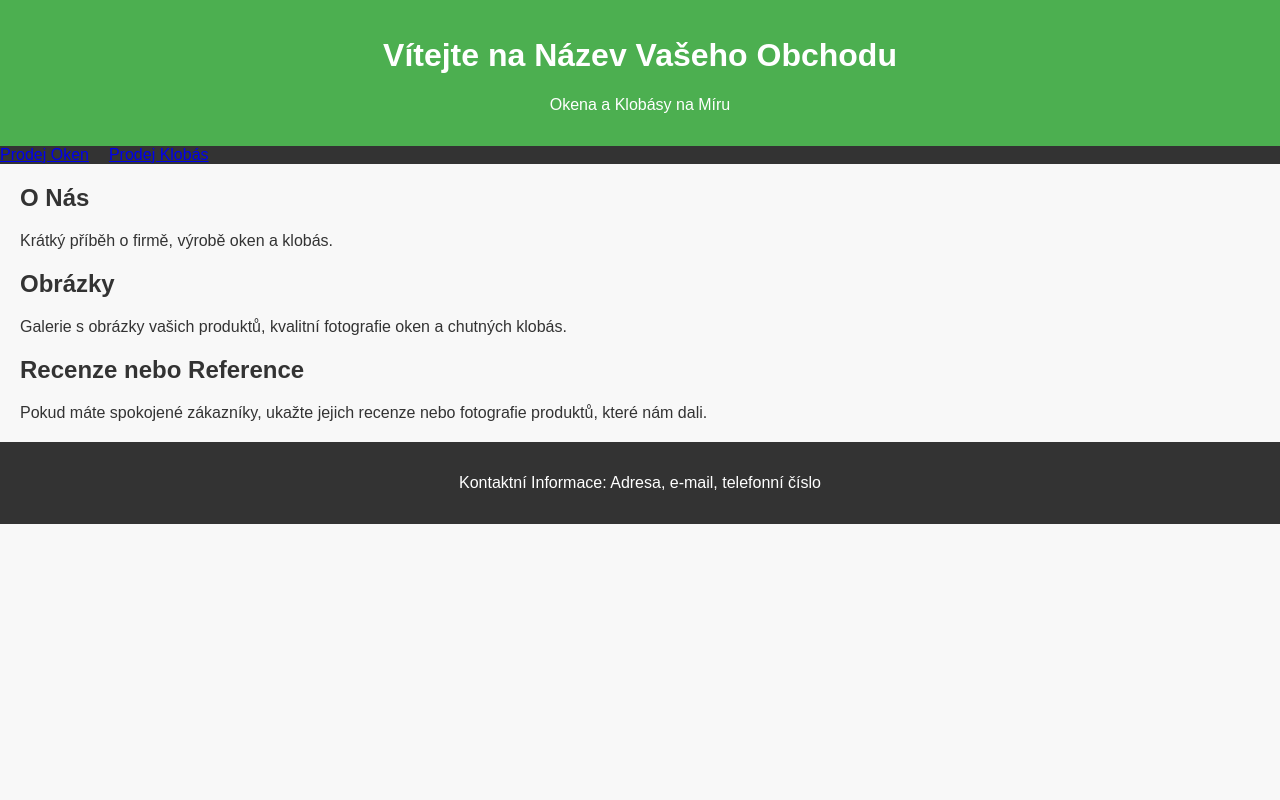
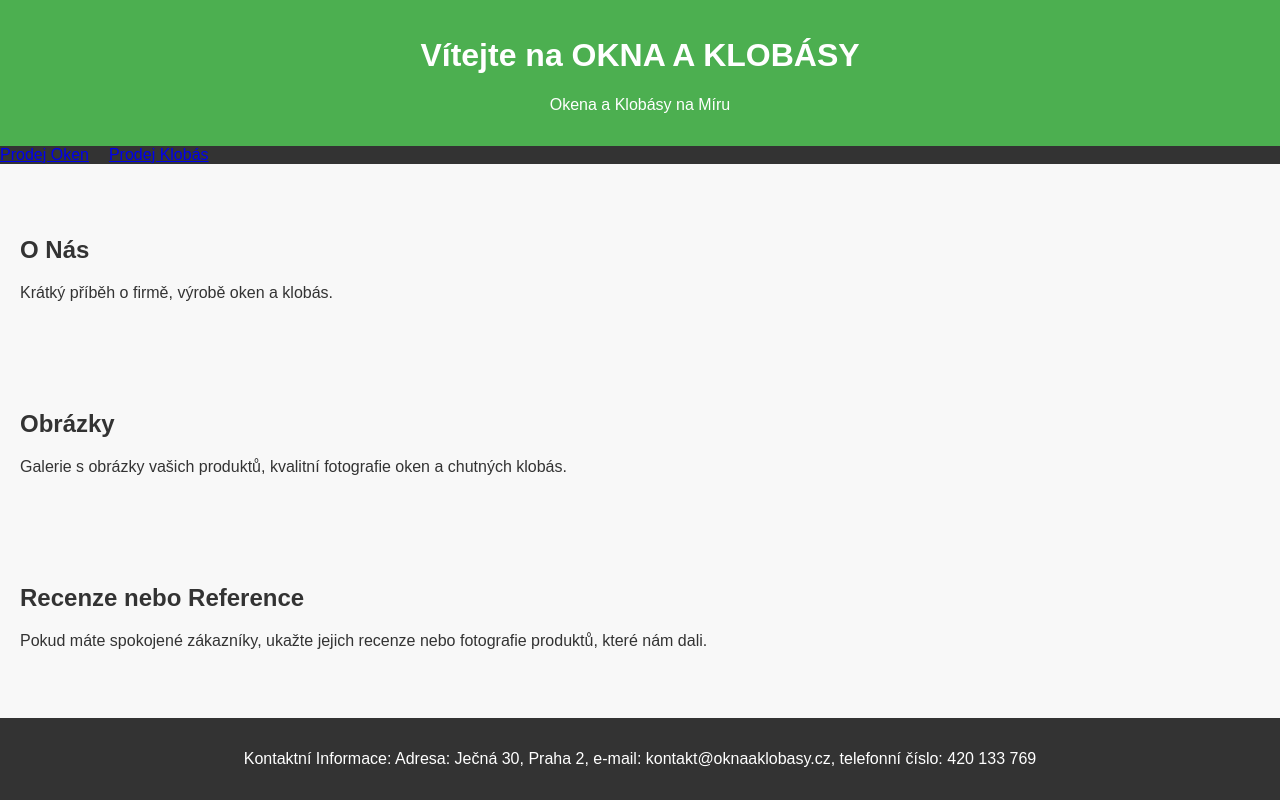
Before and after one commit to kritomas/Oknasy, a plain HTML site: page index.html in a window 1280 px wide. Drawn offline with Linux system fonts and the light colour scheme.

Commit message:
Pushed footer to the bottom.

```diff
--- a/index.html
+++ b/index.html
@@ -3,12 +3,13 @@
 <head>
     <meta charset="UTF-8">
     <meta name="viewport" content="width=device-width, initial-scale=1.0">
-    <title>Název Vašeho Obchodu</title>
+    <title>OKNA A KLOBÁSY</title>
     <link rel="stylesheet" href="styles.css">
 </head>
 <body>
+	<div>
 	    <header>
-        <h1>Vítejte na Název Vašeho Obchodu</h1>
+	        <h1>Vítejte na OKNA A KLOBÁSY</h1>
 	        <p>Okena a Klobásy na Míru</p>
 	    </header>
 
@@ -18,6 +19,7 @@
 	            <li><a href="sausage.html">Prodej Klobás</a></li>
 	        </ul>
 	    </nav>
+	</div>
 
     <section>
         <h2>O Nás</h2>
@@ -36,7 +38,7 @@
     </section>
 
     <footer>
-        <p>Kontaktní Informace: Adresa, e-mail, telefonní číslo</p>
+        <p>Kontaktní Informace: Adresa: Ječná 30, Praha 2, e-mail: kontakt@oknaaklobasy.cz, telefonní číslo: 420 133 769</p>
     </footer>
 </body>
 </html>
--- a/styles.css
+++ b/styles.css
@@ -6,6 +6,10 @@ body {
     padding: 0;
     background-color: #f8f8f8;
     color: #333;
+	display: flex;
+	min-height: 100vh;
+	flex-direction: column;
+	justify-content: space-between;
 }
 
 header {
```
Lines whose indentation alone changed are shown as unchanged.
